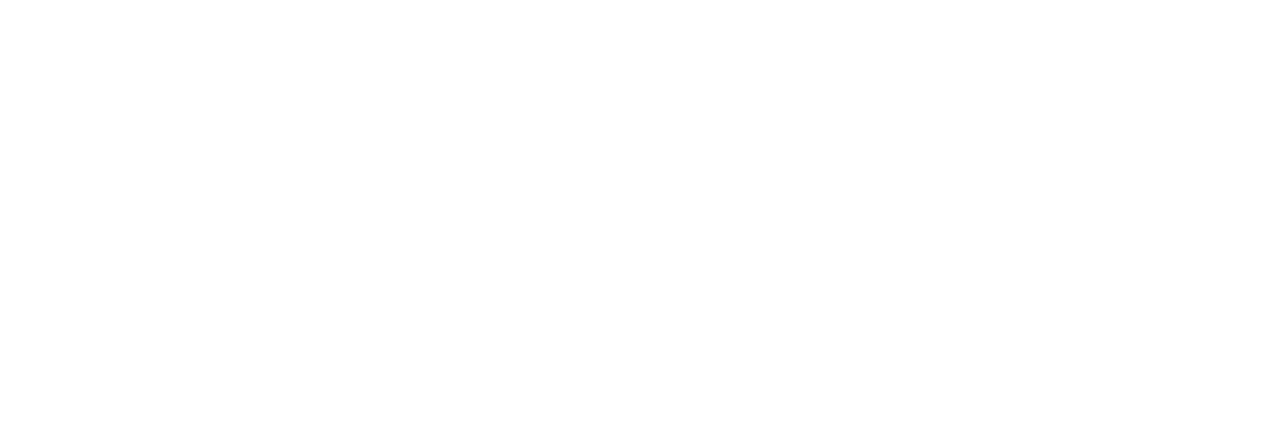
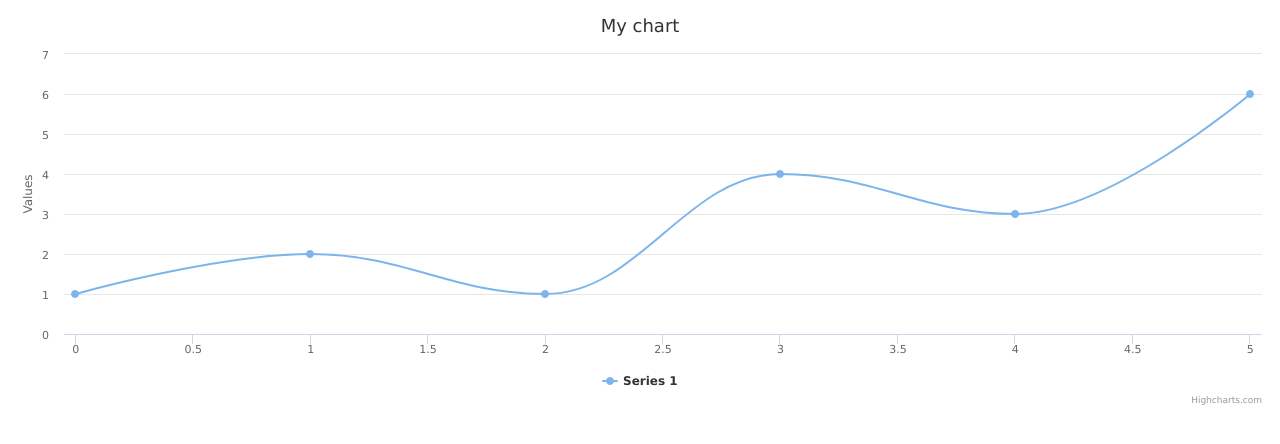
Before and after one commit to sergeen/mks-dashboard, a React (Vite) app: page / in a window 1280 px wide. Shown: the top 444 px of the page. Built offline with nearby package versions, Linux system fonts and the light colour scheme.

Commit message:
Quick test for HightChart and removed third party libray in favor of the official react HighChart library

```diff
--- a/package.json
+++ b/package.json
@@ -8,9 +8,9 @@
   },
   "dependencies": {
     "highcharts": "^10.2.1",
+    "highcharts-react-official": "^3.1.0",
     "react": "^18.2.0",
     "react-dom": "^18.2.0",
-    "react-jsx-highcharts": "^5.0.0",
     "styled-components": "^5.3.6"
   },
   "devDependencies": {
@@ -20,9 +20,9 @@
     "@typescript-eslint/parser": "^5.40.0",
     "@vitejs/plugin-react": "^2.1.0",
     "eslint": "^8.25.0",
-    "eslint-plugin-better-styled-components": "^1.1.2",
     "eslint-config-prettier": "^8.3.0",
     "eslint-config-standard": "^17.0.0",
+    "eslint-plugin-better-styled-components": "^1.1.2",
     "eslint-plugin-import": "^2.24.2",
     "eslint-plugin-node": "^11.1.0",
     "eslint-plugin-prettier": "^4.0.0",
--- a/src/App.tsx
+++ b/src/App.tsx
@@ -1,5 +1,13 @@
+import {StrictMode} from "react";
+
+import HighCharts from "./components/HighCharts";
+
 function App() {
-  return <div className="App" />;
+  return (
+    <StrictMode>
+      <HighCharts />
+    </StrictMode>
+  );
 }
 
 export default App;
--- /dev/null
+++ b/src/components/HighCharts.tsx
@@ -0,0 +1,24 @@
+import Highcharts from "highcharts";
+import HighchartsReact from "highcharts-react-official";
+
+const options = {
+  chart: {
+    type: "spline",
+  },
+  title: {
+    text: "My chart",
+  },
+  series: [
+    {
+      data: [1, 2, 1, 4, 3, 6],
+    },
+  ],
+};
+
+const HighCharts = () => (
+  <div>
+    <HighchartsReact highcharts={Highcharts} options={options} />
+  </div>
+);
+
+export default HighCharts;
```
Also changed, not shown: 1 other file (tests, documents, lock files or other folders).
